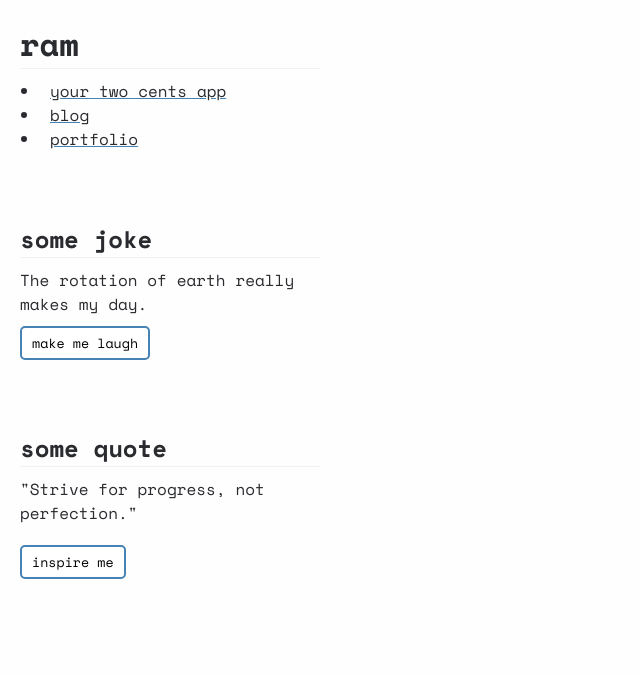
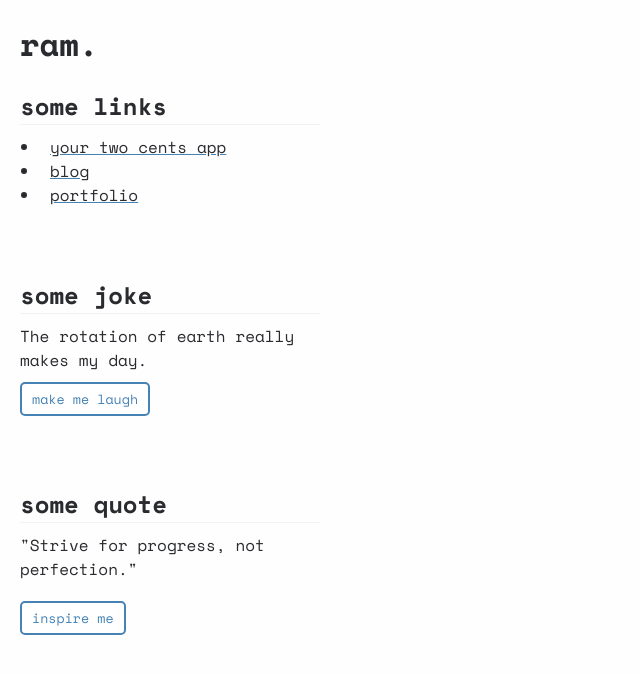
Before and after one commit to ramcoms/rhq, a plain HTML site: page index.html in a window 1280 px wide. Shown: the whole page, without its empty margins (0-640 px from the left). Drawn offline with nearby package versions, Linux system fonts and the light colour scheme.

Commit message:
added h2, styling

```diff
--- a/index.html
+++ b/index.html
@@ -12,7 +12,8 @@
 
 <body>
     <div class="content">
-        <h1>ram</h1>
+        <h1>ram.</h1>
+        <h2>some links</h2>
         <ul>
             <li><a href="https://y2c.ramcom.xyz/">your two cents app</a></li>
             <li><a href="https://blog.ramcom.xyz/">blog</a></li>
--- a/style.css
+++ b/style.css
@@ -37,7 +37,10 @@ a:hover {
 padding: 20px;
 }
 
-h1,
+h1 {
+    margin-bottom: 20px;
+}
+
 h2 {
     width: var(--width);
     border-bottom: 1px solid #f2f2f2;
@@ -60,6 +63,7 @@ h2 {
 
 
 button {
+    color: steelblue;
     margin-top: 10px;
     background-color: #fff;
     font-family: inherit;
```
